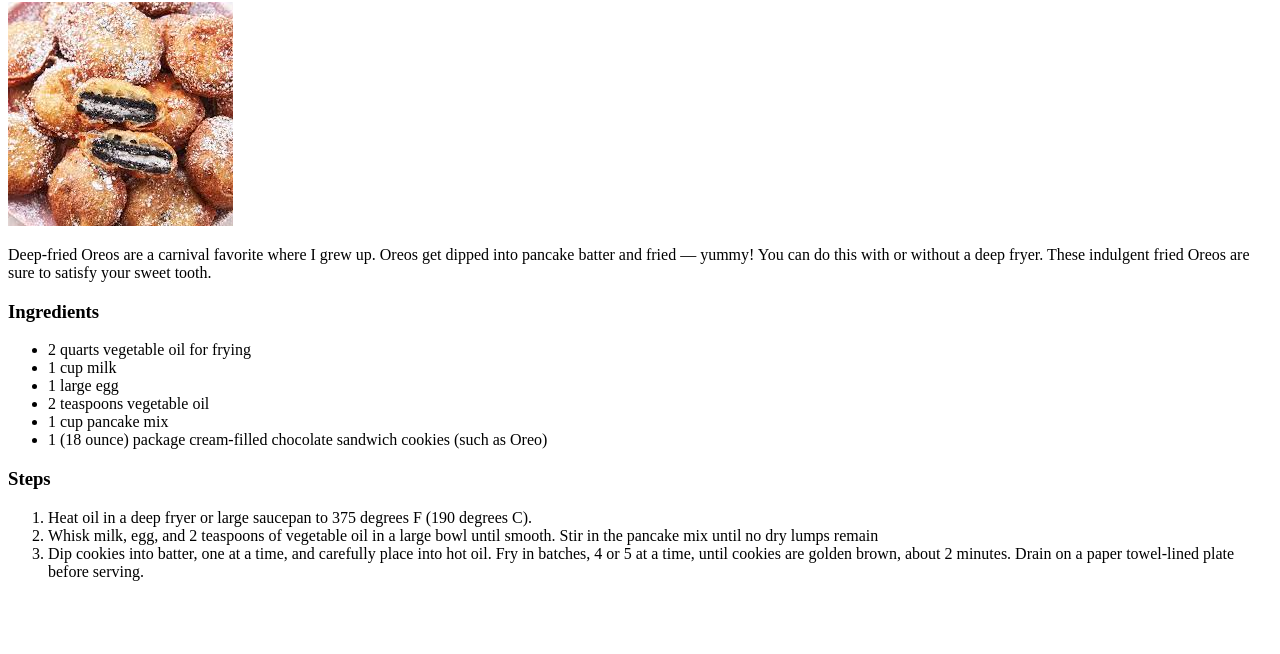
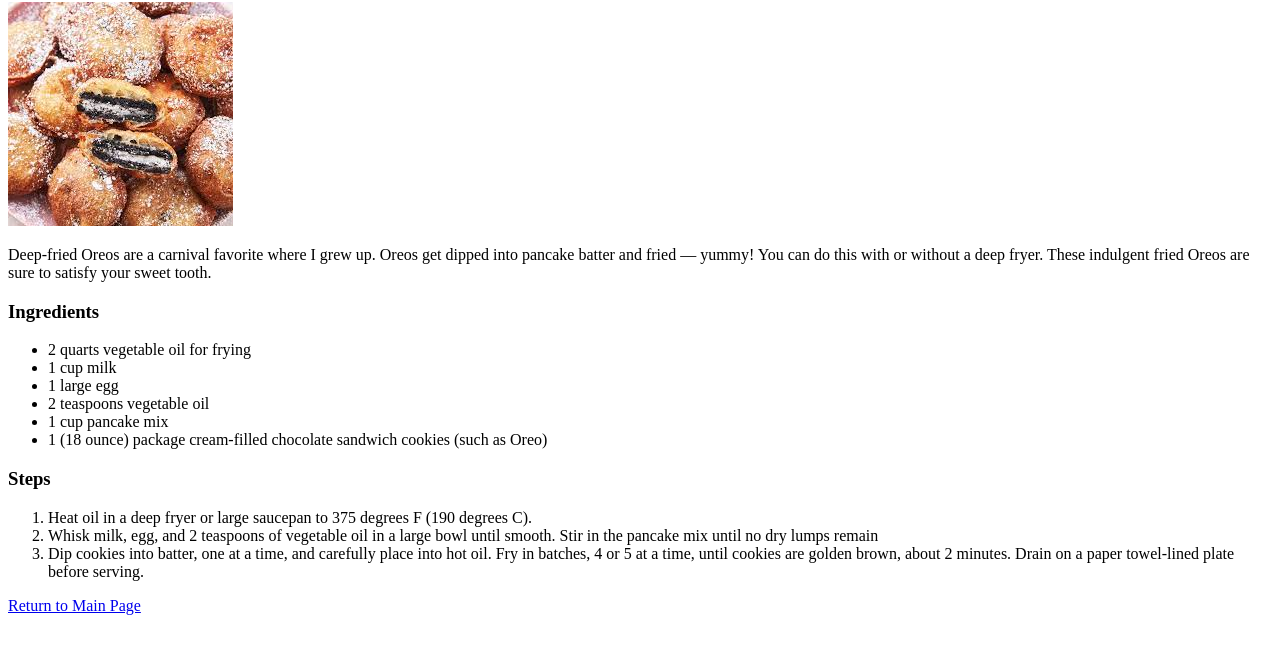
Before and after one commit to 22stevenwu/odin--recipes, a plain HTML site: page recipes/deep-fried-oreos.html in a window 1280 px wide. Shown: the part 78-732 px from the top of the page. Drawn offline with Linux system fonts and the light colour scheme.

Commit message:
Added references to main page

```diff
--- a/recipes/deep-fried-oreos.html
+++ b/recipes/deep-fried-oreos.html
@@ -25,5 +25,6 @@
         <li>Whisk milk, egg, and 2 teaspoons of vegetable oil in a large bowl until smooth. Stir in the pancake mix until no dry lumps remain</li>
         <li>Dip cookies into batter, one at a time, and carefully place into hot oil. Fry in batches, 4 or 5 at a time, until cookies are golden brown, about 2 minutes. Drain on a paper towel-lined plate before serving.</li>
     </ol>
+    <a href = "../index.html">Return to Main Page</a>
 </body>
 </html>
```
Also changed, not shown: recipes/fried-chicken.html (+1 -0 lines).
